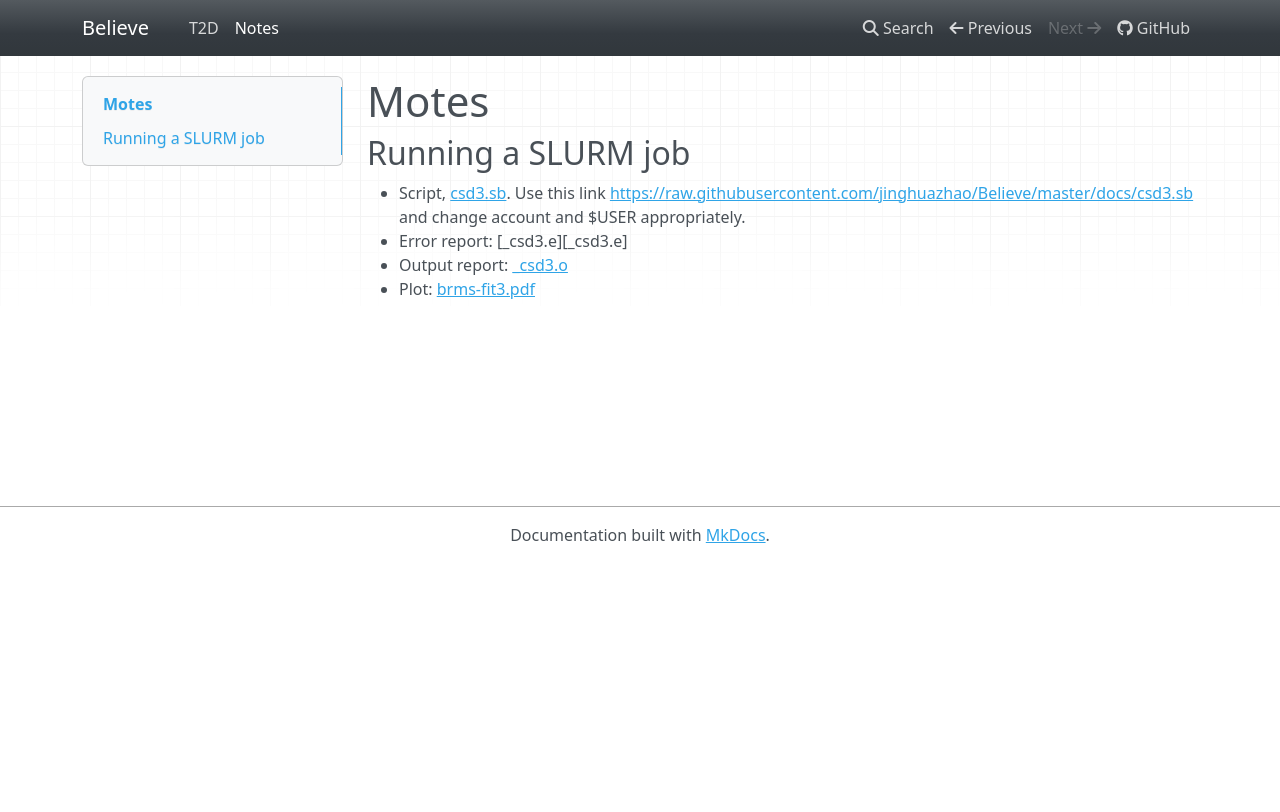
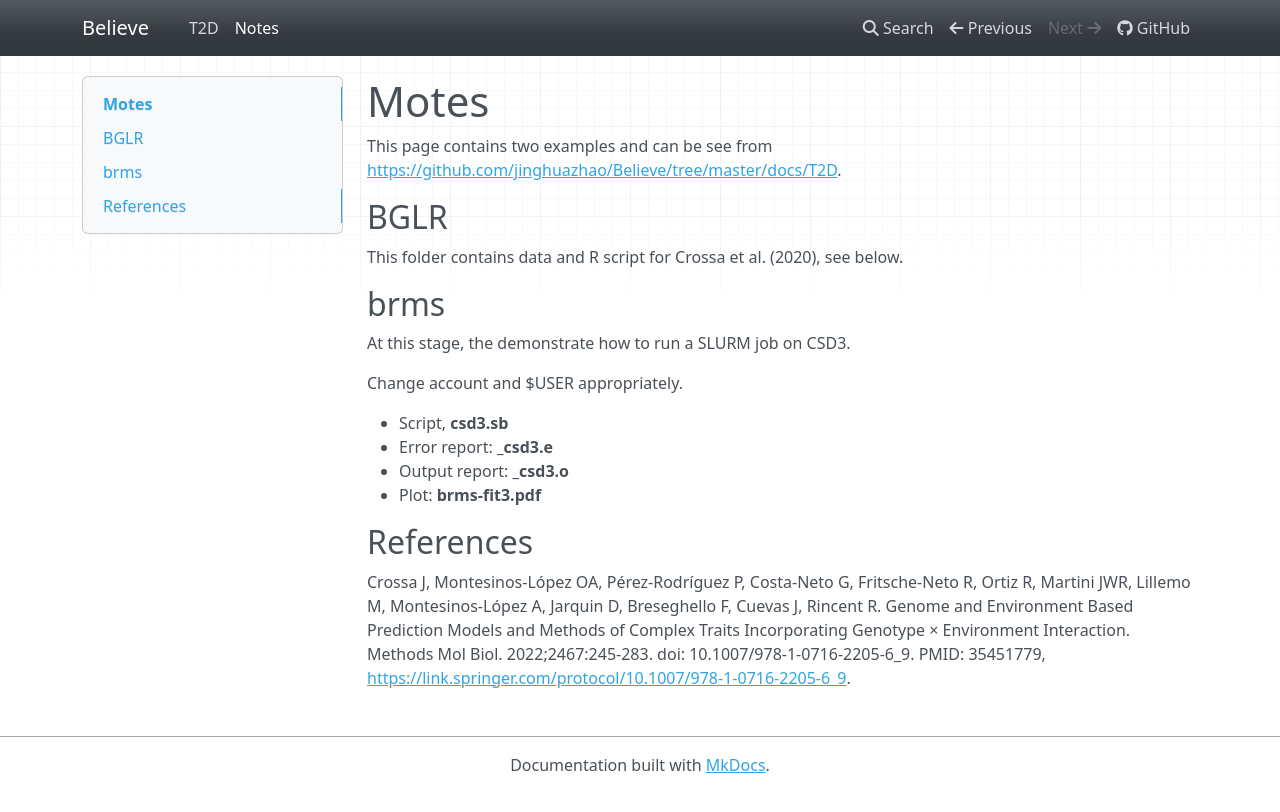
Before and after one commit to jinghuazhao/Believe, an MkDocs documentation site: the page built from docs/Notes.md, in a window 1280 px wide. Shown: the top 812 px of the page. Built offline with MkDocs 1.6.1, drawn with Linux system fonts in a browser that asks for light colours; nearby versions of some CDN libraries; a script that is not in the unit is left out.

Commit message:
Site files

```diff
--- a/docs/Notes.md
+++ b/docs/Notes.md
@@ -1,8 +1,22 @@
 # Motes
 
-## Running a SLURM job
+This page contains two examples and can be see from <https://github.com/jinghuazhao/Believe/tree/master/docs/T2D>.
 
-- Script, [csd3.sb](csd3.sb). Use this link <https://raw.githubusercontent.com/jinghuazhao/Believe/master/docs/csd3.sb> and change account and $USER appropriately.
-- Error report: [_csd3.e][_csd3.e]
-- Output report: [_csd3.o](_csd3.o)
-- Plot: [brms-fit3.pdf](brms-fit3.pdf)
+## BGLR
+
+This folder contains data and R script for Crossa et al. (2020), see below.
+
+## brms
+
+At this stage, the demonstrate how to run a SLURM job on CSD3.
+
+Change account and $USER appropriately.
+
+- Script, **csd3.sb**
+- Error report: **_csd3.e**
+- Output report: **_csd3.o**
+- Plot: **brms-fit3.pdf**
+
+## References
+
+Crossa J, Montesinos-López OA, Pérez-Rodríguez P, Costa-Neto G, Fritsche-Neto R, Ortiz R, Martini JWR, Lillemo M, Montesinos-López A, Jarquin D, Breseghello F, Cuevas J, Rincent R. Genome and Environment Based Prediction Models and Methods of Complex Traits Incorporating Genotype × Environment Interaction. Methods Mol Biol. 2022;2467:245-283. doi: 10.1007/978-1-0716-2205-6_9. PMID: 35451779,  <https://link.springer.com/protocol/10.1007/978-1-0716-2205-6_9>.
```
Also changed, not shown: 10 other files.
